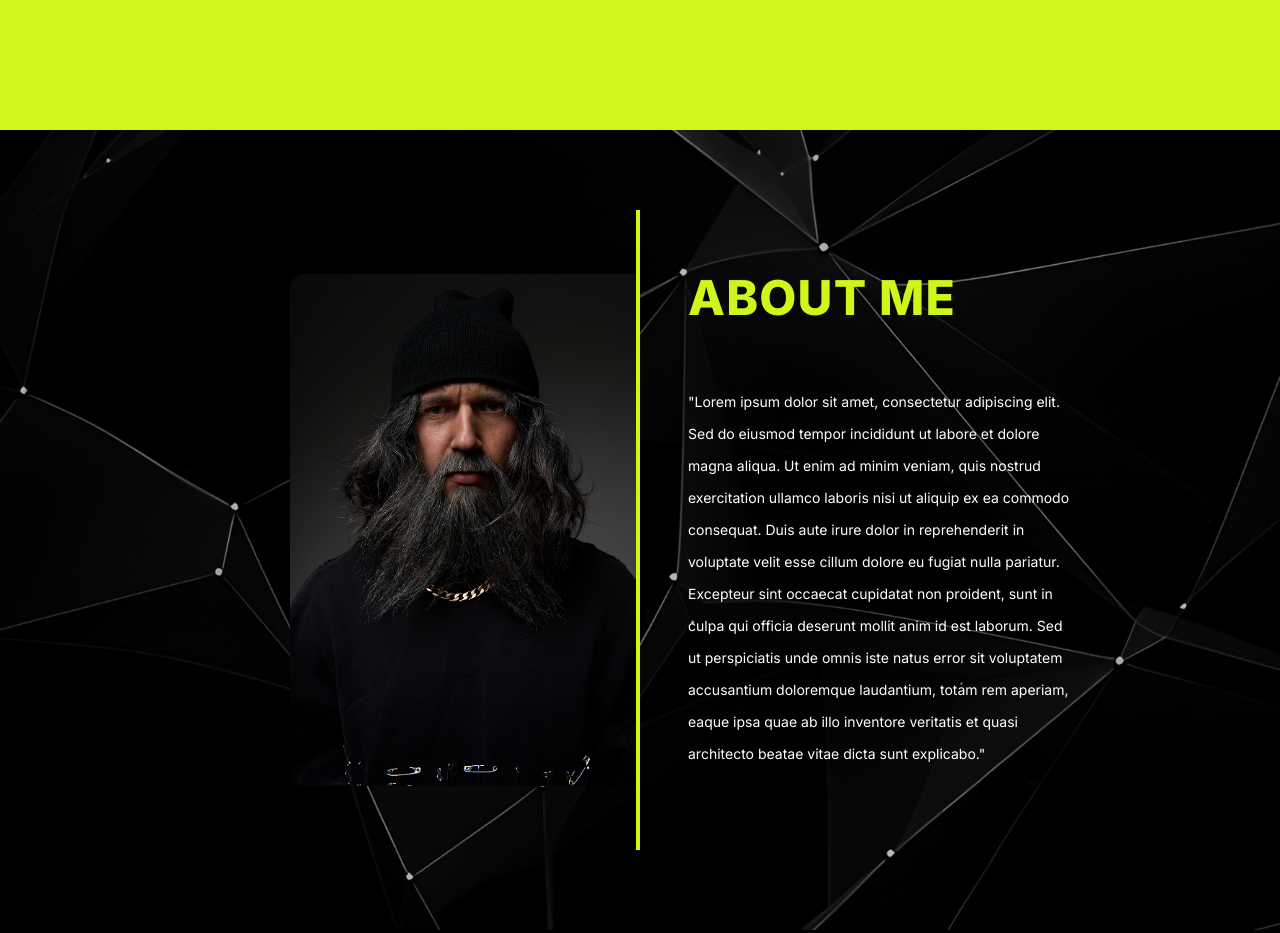
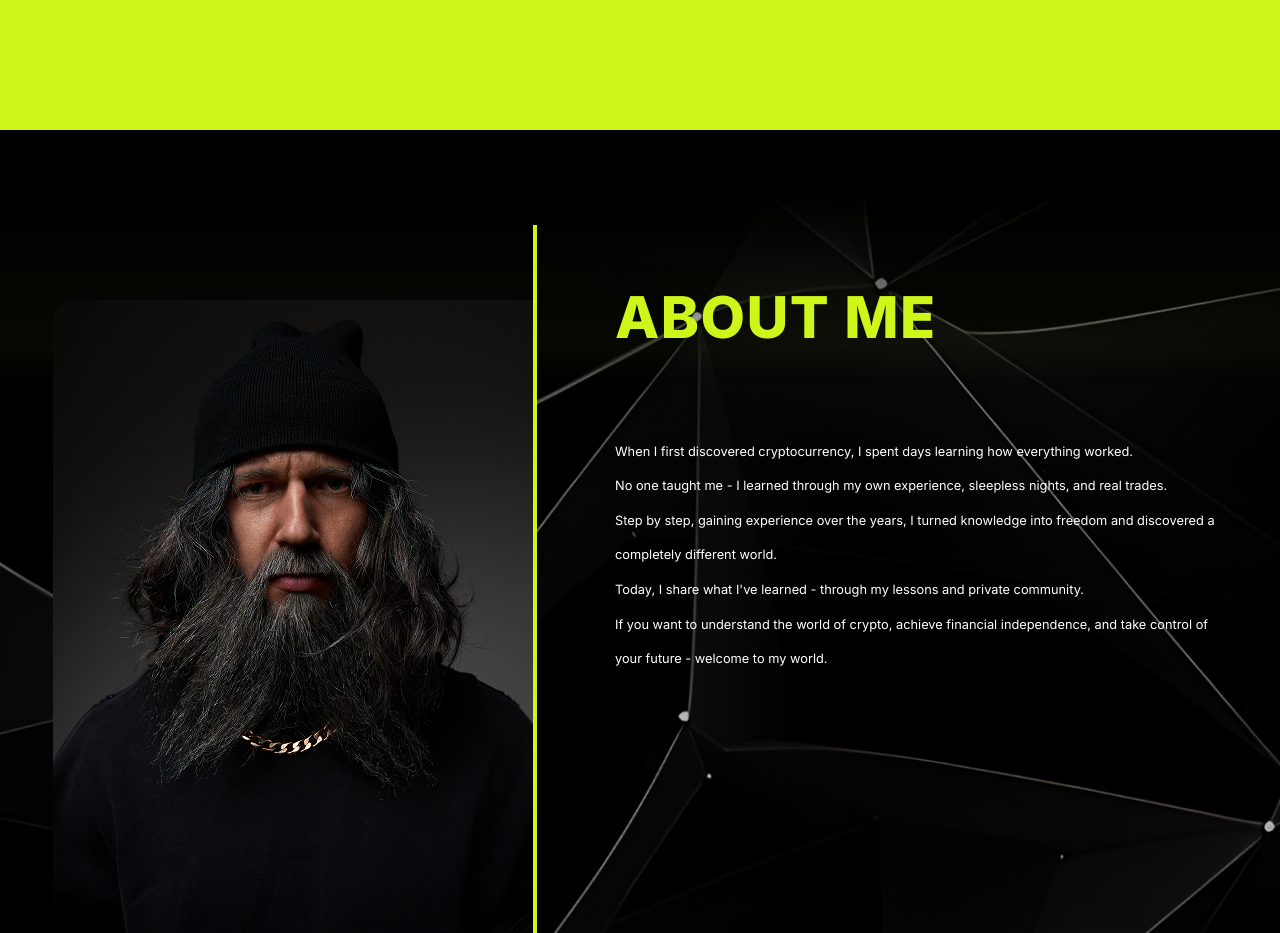
Before and after one commit to Viktor1905/crypto_onepage_refactor, a website: page index.html in a window 1280 px wide. Shown: the part 2527-3460 px from the top of the page. Drawn offline with Linux system fonts and the light colour scheme; a web font is replaced by a local one.

Commit message:
feat: done about section

```diff
--- a/index.html
+++ b/index.html
@@ -111,10 +111,11 @@
         <div class="absolute inset-0 z-0">
             <img src="images/FIRST BLOCK.png" alt="Programs Background" class="w-full h-full object-cover object-top md:opacity-75 opacity-30">
         </div>
-        <div class="absolute w-screen max-w-[1920px] unlock-gradient inset-0 z-10 h-[404px]">
-
-        </div>
-        <div class="relative z-10 top-0 pb-[92px] mx-auto w-[77.8%] leading-[2.7vw] 3xl:leading-[52px]">
+        <!-- Top Gradient -->
+        <div class="absolute w-screen max-w-[1920px] unlock-gradient inset-0 z-10 h-[404px]"></div>
+        <!-- Bottom Gradient -->
+        <div class="absolute w-screen bottom-[0px] max-w-[1920px] unlock-gradient-revert z-10 h-[532px]"></div>
+        <div class="relative z-10 pb-[92px] mx-auto w-[77.8%] leading-[2.7vw] 3xl:leading-[52px]">
             <!-- Section Title -->
             <div class="flex flex-col items-center pt-[5.6%] justify-center text-center mb-[95px] scroll-animate">
                 <h2 class="text-[4.5vw] 3xl:text-[86px]">
@@ -273,7 +274,7 @@
                 <h2 class="text-4xl font-bold leading-none">
                     <span class="text-black font-black uppercase tracking-wide">FOR</span>
                 </h2>
-                <div class="w-full h-[4px] bg-black mx-auto ]"></div>
+                <div class="w-full h-[4px] bg-black mx-auto "></div>
                 <h2 class="text-6xl font-black text-black uppercase -mt-2">WHOM?</h2>
             </div>
             <div class="max-w-[1389px] mx-auto">
@@ -331,30 +332,39 @@
     </section>
 
     <!-- About Me Section -->
-    <section id="about" class="py-20 bg-black relative overflow-hidden">
+    <section id="about" class="py-[95px] bg-black relative overflow-hidden">
+
         <!-- Background Image -->
         <div class="absolute inset-0 z-0">
             <img src="images/ABOUT ME.png" alt="About Me Background" class="w-full h-full object-cover opacity-75">
         </div>
+        <!-- Top Gradient -->
+        <div class="absolute w-screen max-w-[1920px] unlock-gradient inset-0 z-10 h-[257px]"></div>
+        <!-- Bottom Gradient -->
+        <div class="absolute w-screen bottom-[0px] max-w-[1920px] unlock-gradient-revert z-10 h-[257px]"></div>
 
-        <div class="relative z-10 max-w-6xl mx-auto px-4 sm:px-6 lg:px-8">
-            <div class="grid lg:grid-cols-2 items-start">
+        <div class="relative z-10  mx-auto h-max max-w-[1176px]">
+            <div class="flex justify-center">
                 <!-- Left Section - Image Placeholder -->
                 <div class="relative scroll-animate-left md:border-r-4 md:border-lime-green">
-                    <div class="flex items-center md:justify-end justify-center overflow-hidden py-16">
-                        <img src="images/about.png" alt="About Me" class="w-auto h-128 object-contain">
+                    <div class="flex items-center md:justify-end justify-center overflow-hidden py-[75px]">
+                        <img src="images/about.png" alt="About Me" class="w-[480px] object-contain rounded-l-[20px]">
                     </div>
                 </div>
 
                 <!-- Right Section - Text Content -->
-                <div class="relative scroll-animate-right">
+                <div class="relative scroll-animate-right leading-[2.7vw] 3xl:leading-[52px]">
                     <!-- Content -->
-                    <div class="flex flex-col items-start py-16 md:px-12">
-                        <h2 class="text-4xl md:text-5xl font-black text-lime-green uppercase tracking-wide md:mb-16 mb-8">ABOUT ME</h2>
+                    <div class="flex flex-col items-start py-[75px] pl-[78px]">
+                        <h2 class="text-[4.5vw] 3xl:text-[86px] font-black text-lime-green uppercase tracking-wide mb-[100px] ">ABOUT ME</h2>
 
-                        <div class="space-y-6 md:pr-16">
-                            <p class="text-white text-sm/8">
-                                "Lorem ipsum dolor sit amet, consectetur adipiscing elit. Sed do eiusmod tempor incididunt ut labore et dolore magna aliqua. Ut enim ad minim veniam, quis nostrud exercitation ullamco laboris nisi ut aliquip ex ea commodo consequat. Duis aute irure dolor in reprehenderit in voluptate velit esse cillum dolore eu fugiat nulla pariatur. Excepteur sint occaecat cupidatat non proident, sunt in culpa qui officia deserunt mollit anim id est laborum. Sed ut perspiciatis unde omnis iste natus error sit voluptatem accusantium doloremque laudantium, totam rem aperiam, eaque ipsa quae ab illo inventore veritatis et quasi architecto beatae vitae dicta sunt explicabo."
+                        <div class=" ">
+                            <p class="text-white text-[1vw] 3xl:text-[20px] max-w-[612px]">
+                                When I first discovered cryptocurrency, I spent days learning how everything worked.<br>
+                                No one taught me - I learned through my own experience, sleepless nights, and real trades.<br>
+                                Step by step, gaining experience over the years, I turned knowledge into freedom and discovered a completely different world.<br>
+                                Today, I share what I've learned - through my lessons and private community.<br>
+                                If you want to understand the world of crypto, achieve financial independence, and take control of your future - welcome to my world.
                             </p>
                         </div>
                     </div>
--- a/src/input.css
+++ b/src/input.css
@@ -17,6 +17,10 @@
 }
 .unlock-gradient {
     background: linear-gradient(0deg, rgba(0, 0, 0, 0) 0%, rgba(206, 246, 27, 0.03) 15.67%, rgba(0, 0, 0, 1) 75.81%);
+    background-blend-mode: multiply;
+}
+.unlock-gradient-revert {
+    background: linear-gradient(0deg, rgba(0, 0, 0, 1) 0%, rgba(206, 246, 27, 0.03) 84.33%, rgba(0, 0, 0, 0) 100%);
     background-blend-mode: multiply;
 }
 /* Custom text shadow utilities */
```
Also changed, not shown: src/output.css.
